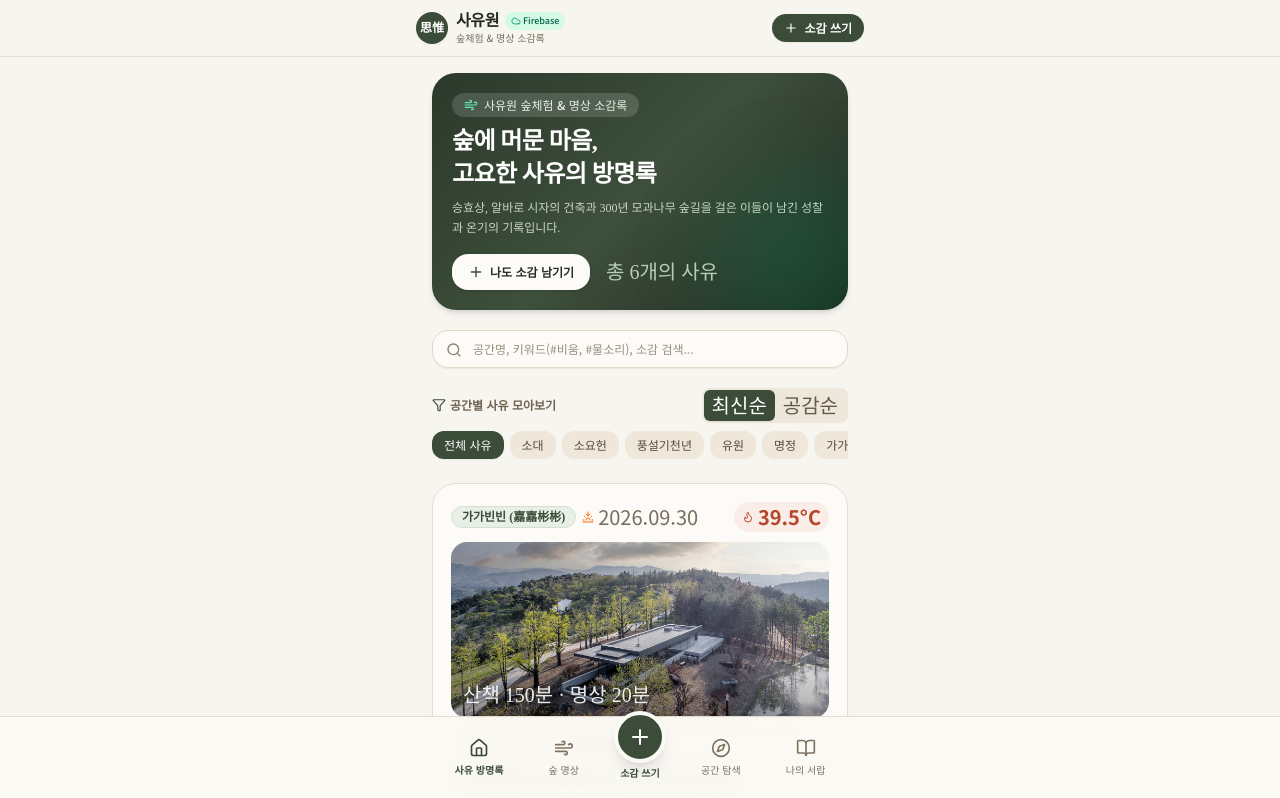
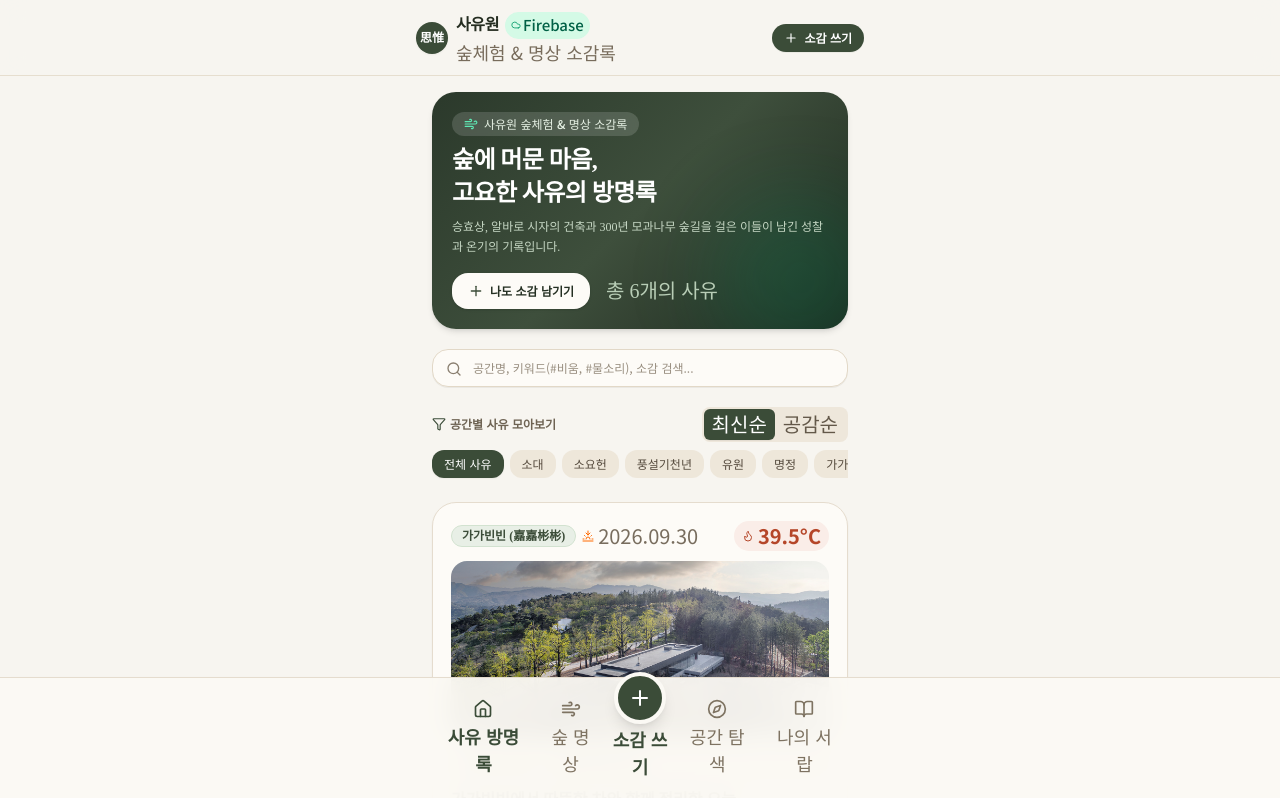
Before and after one commit to educomdoc/Impression, a React (Vite) app: page / in a window 1280 px wide. Shown: the top 798 px of the page. Built offline with nearby package versions, Linux system fonts and the light colour scheme; no server answers; the database is empty; a web font is replaced by a local one.

Commit message:
Update App.tsx

```diff
--- a/src/App.tsx
+++ b/src/App.tsx
@@ -131,12 +131,12 @@ export default function App() {
                 <span className="font-serif-kr font-bold text-base text-[#242c20] leading-none tracking-tight">
                   사유원
                 </span>
-                <span className="inline-flex items-center gap-0.5 text-[9px] px-1.5 py-0.5 rounded-full bg-emerald-100/90 text-emerald-800 font-medium">
+                <span className="inline-flex items-center gap-0.5 text-[15px] px-1.5 py-0.5 rounded-full bg-emerald-100/90 text-emerald-800 font-medium">
                   <Cloud className="w-2.5 h-2.5 text-emerald-600" />
                   Firebase
                 </span>
               </div>
-              <div className="text-[10px] text-[#786c5c] font-sans-kr leading-tight mt-0.5">
+              <div className="text-[18px] text-[#786c5c] font-sans-kr leading-tight mt-0.5">
                 숲체험 &amp; 명상 소감록
               </div>
             </div>
@@ -206,7 +206,7 @@ export default function App() {
             }`}
           >
             <Home className="w-5 h-5" />
-            <span className="text-[10px]">사유 방명록</span>
+            <span className="text-[18px]">사유 방명록</span>
           </button>
 
           {/* Tab 2: Meditation */}
@@ -217,7 +217,7 @@ export default function App() {
             }`}
           >
             <Wind className="w-5 h-5" />
-            <span className="text-[10px]">숲 명상</span>
+            <span className="text-[18px]">숲 명상</span>
           </button>
 
           {/* Central Action: Write Impression Floating Button */}
@@ -228,7 +228,7 @@ export default function App() {
             <div className="w-13 h-13 rounded-full bg-[#3b4c38] text-white flex items-center justify-center shadow-lg group-hover:bg-[#2d3a2b] transition-transform active:scale-95 group-hover:scale-105 border-4 border-[#fbf9f4]">
               <Plus className="w-6 h-6" />
             </div>
-            <span className="text-[10px] font-bold text-[#3b4c38] mt-0.5">소감 쓰기</span>
+            <span className="text-[18px] font-bold text-[#3b4c38] mt-0.5">소감 쓰기</span>
           </button>
 
           {/* Tab 4: Spaces */}
@@ -239,7 +239,7 @@ export default function App() {
             }`}
           >
             <Compass className="w-5 h-5" />
-            <span className="text-[10px]">공간 탐색</span>
+            <span className="text-[18px]">공간 탐색</span>
           </button>
 
           {/* Tab 5: My Drawer */}
@@ -250,7 +250,7 @@ export default function App() {
             }`}
           >
             <BookOpen className="w-5 h-5" />
-            <span className="text-[10px]">나의 서랍</span>
+            <span className="text-[18px]">나의 서랍</span>
           </button>
         </div>
       </nav>
```
